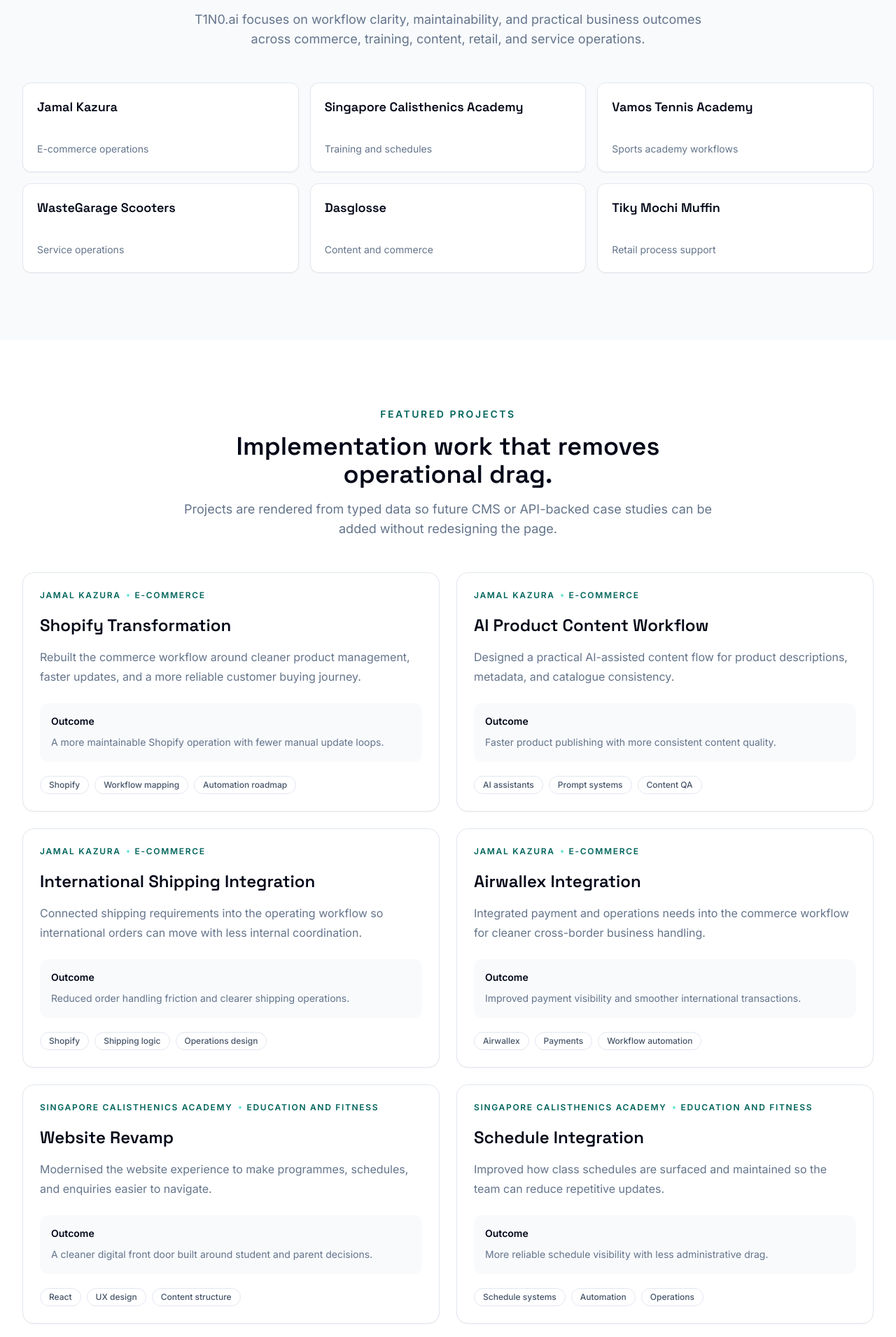
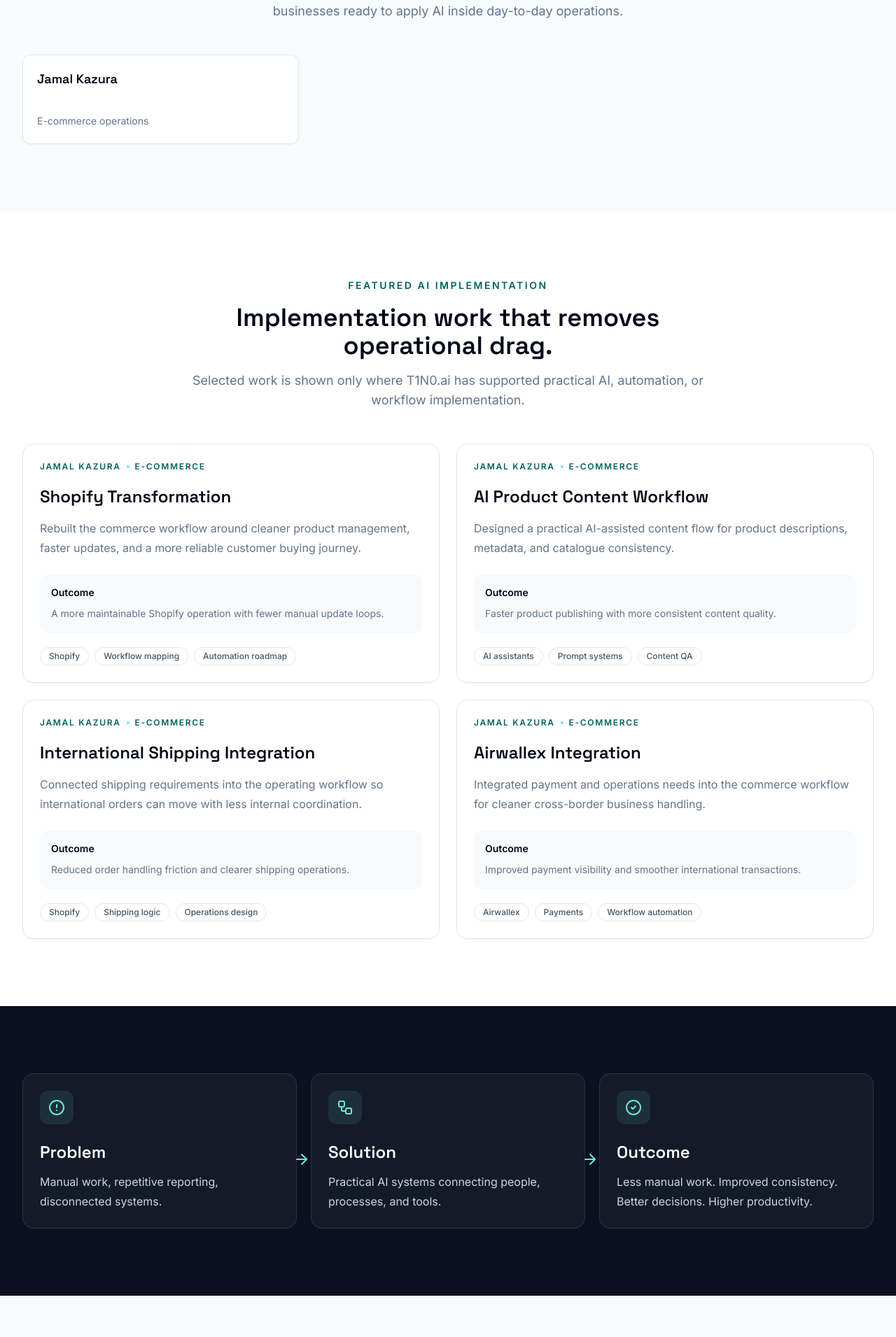
Before and after one commit to JuzantinoJ/t1n0-landing-page, a React (Vite) app: page / in a window 1280 px wide. Shown: the part 1229-3140 px from the top of the page at 70% size. Built offline with nearby package versions, Linux system fonts and the light colour scheme.

Commit message:
Clarify selected AI client work

```diff
--- a/src/data/clients.ts
+++ b/src/data/clients.ts
@@ -2,10 +2,5 @@
 
 // Add new clients here or replace this file with a CMS-backed response later.
 export const clients: Client[] = [
-  { name: 'Jamal Kazura', focus: 'E-commerce operations' },
-  { name: 'Singapore Calisthenics Academy', focus: 'Training and schedules' },
-  { name: 'Vamos Tennis Academy', focus: 'Sports academy workflows' },
-  { name: 'WasteGarage Scooters', focus: 'Service operations' },
-  { name: 'Dasglosse', focus: 'Content and commerce' },
-  { name: 'Tiky Mochi Muffin', focus: 'Retail process support' }
+  { name: 'Jamal Kazura', focus: 'E-commerce operations' }
 ];
--- a/src/data/projects.ts
+++ b/src/data/projects.ts
@@ -38,32 +38,5 @@
       'Integrated payment and operations needs into the commerce workflow for cleaner cross-border business handling.',
     outcome: 'Improved payment visibility and smoother international transactions.',
     technologies: ['Airwallex', 'Payments', 'Workflow automation']
-  },
-  {
-    client: 'Singapore Calisthenics Academy',
-    industry: 'Education and fitness',
-    title: 'Website Revamp',
-    description:
-      'Modernised the website experience to make programmes, schedules, and enquiries easier to navigate.',
-    outcome: 'A cleaner digital front door built around student and parent decisions.',
-    technologies: ['React', 'UX design', 'Content structure']
-  },
-  {
-    client: 'Singapore Calisthenics Academy',
-    industry: 'Education and fitness',
-    title: 'Schedule Integration',
-    description:
-      'Improved how class schedules are surfaced and maintained so the team can reduce repetitive updates.',
-    outcome: 'More reliable schedule visibility with less administrative drag.',
-    technologies: ['Schedule systems', 'Automation', 'Operations']
-  },
-  {
-    client: 'Singapore Calisthenics Academy',
-    industry: 'Education and fitness',
-    title: 'Package Integration',
-    description:
-      'Connected package information into the customer journey so decisions are clearer before enquiry or purchase.',
-    outcome: 'Clearer programme selection and smoother enrolment conversations.',
-    technologies: ['Package logic', 'Website integration', 'Process design']
   }
 ];
--- a/src/sections/Clients.tsx
+++ b/src/sections/Clients.tsx
@@ -8,9 +8,9 @@
   <section className="bg-brand-white py-20 sm:py-24" aria-labelledby="clients-heading">
     <Container>
       <SectionHeader
-        eyebrow="Trusted workflows"
-        title="Built for real teams with real operating constraints."
-        description="T1N0.ai focuses on workflow clarity, maintainability, and practical business outcomes across commerce, training, content, retail, and service operations."
+        eyebrow="Selected AI work"
+        title="Built around real operating constraints."
+        description="T1N0.ai focuses on workflow clarity, maintainability, and practical business outcomes for businesses ready to apply AI inside day-to-day operations."
       />
       <AnimatedReveal className="mt-12 grid gap-4 sm:grid-cols-2 lg:grid-cols-3">
         {clients.map((client) => (
--- a/src/sections/Projects.tsx
+++ b/src/sections/Projects.tsx
@@ -8,9 +8,9 @@
   <section id="projects" className="bg-white py-20 sm:py-24" aria-labelledby="projects-heading">
     <Container>
       <SectionHeader
-        eyebrow="Featured projects"
+        eyebrow="Featured AI implementation"
         title="Implementation work that removes operational drag."
-        description="Projects are rendered from typed data so future CMS or API-backed case studies can be added without redesigning the page."
+        description="Selected work is shown only where T1N0.ai has supported practical AI, automation, or workflow implementation."
       />
       <AnimatedReveal className="mt-12 grid gap-6 lg:grid-cols-2">
         {projects.map((project) => (
```
